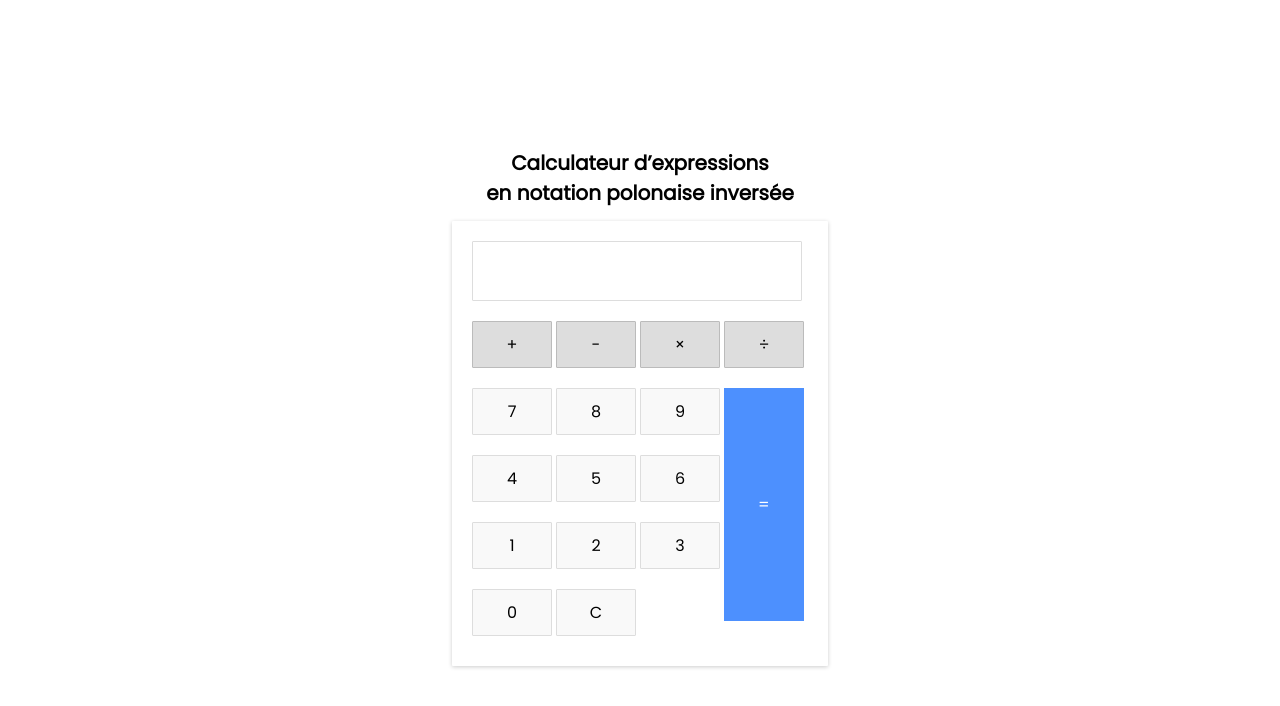
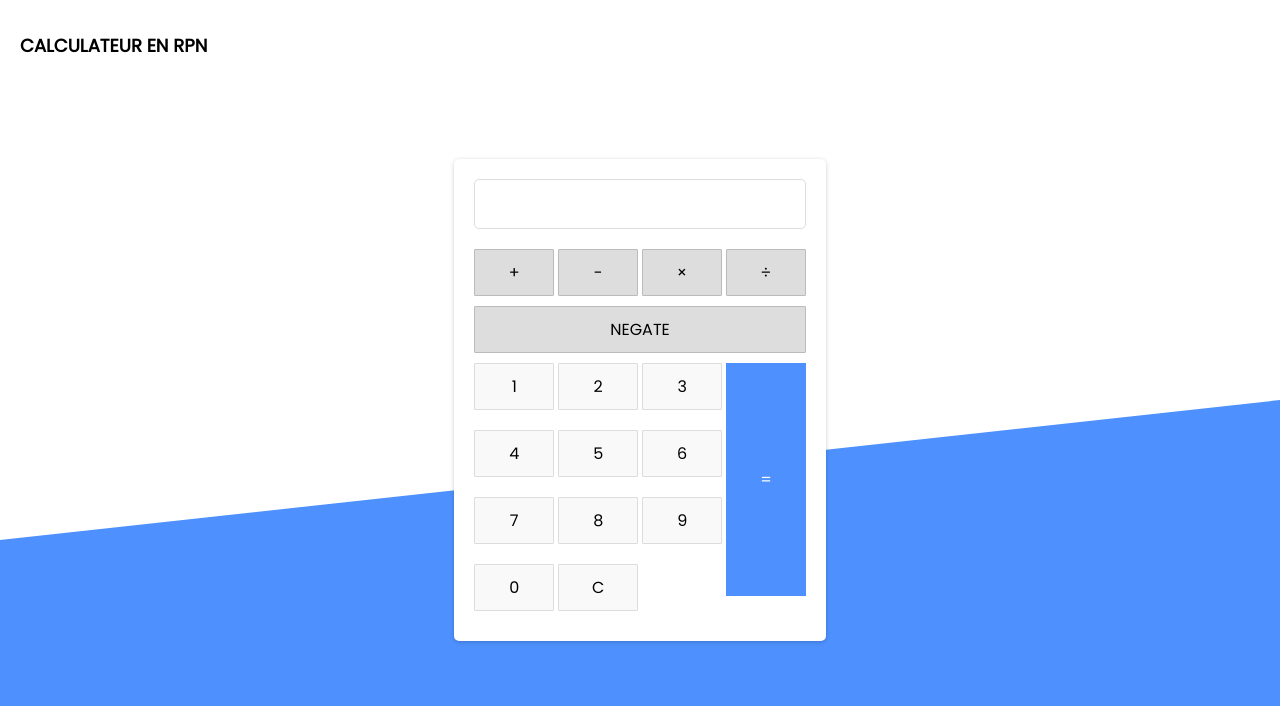
Before and after one commit to AlexisF9/RNP-project, a Next.js app: page / in a window 1280 px wide. Shown: the top 706 px of the page. Built offline with nearby package versions, Linux system fonts and the light colour scheme.

Commit message:
modif style calculator

```diff
--- a/domain/index.ts
+++ b/domain/index.ts
@@ -17,8 +17,6 @@ export function calculateNegation(a:number):number {
 }
 
 export function calculate(a:number, op:Operator, b:number):number {
-  console.log(a,op,b);
-
   switch (op) {
       case "+":
           return calculateAddition(a, b);
@@ -35,7 +33,7 @@ export function calculate(a:number, op:Operator, b:number):number {
   }
 }
 
-function idk(tab:Array<any>, i:number):Array<any> {
+function format(tab:Array<any>, i:number):Array<any> {
   if(tab[i] === "N"){
     tab[i-1] = calculate(Number(tab[i-1]),"N",0)
     tab.splice(i,6)
@@ -50,9 +48,11 @@ function idk(tab:Array<any>, i:number):Array<any> {
 export function polishReverse(text:string):string {
   let tab = text.split("")
 
-  while( tab.findIndex(e => e === "*"  || e === "/" || e === "+" || e === "-" || e === "N" ) !== -1) {
-      let i = tab.findIndex(e => e === "*"  || e === "/" || e === "+" || e === "-" || e === "N")
-      tab = idk(tab,i)
+  const search = (e) => e === "*" || e === "/" || e === "+" || e === "-" || e === "N";
+
+  while( tab.findIndex(search) !== -1) {
+      let i = tab.findIndex(search)
+      tab = format(tab,i)
   }
 
   return tab[0]
--- a/pages/api/hello.ts
+++ /dev/null
@@ -1,13 +0,0 @@
-// Next.js API route support: https://nextjs.org/docs/api-routes/introduction
-import type { NextApiRequest, NextApiResponse } from 'next'
-
-type Data = {
-  name: string
-}
-
-export default function handler(
-  req: NextApiRequest,
-  res: NextApiResponse<Data>
-) {
-  res.status(200).json({ name: 'John Doe' })
-}
--- a/pages/index.tsx
+++ b/pages/index.tsx
@@ -30,9 +30,7 @@ const Home: NextPage = () => {
       </Head>
 
       <main className={css.main}>
-        <h1>
-          Calculateur d’expressions <span>en notation polonaise inversée</span>
-        </h1>
+        <h1>Calculateur en RPN</h1>
         <div className={css.calculator}>
           <div className={css.input} id="input">
             {calcul}
@@ -44,11 +42,17 @@ const Home: NextPage = () => {
               <div onClick={() => addCharacter("*")}>&times;</div>
               <div onClick={() => addCharacter("/")}>&divide;</div>
             </div>
+            <div
+              className={css.negateBtn}
+              onClick={() => addCharacter("NEGATE")}
+            >
+              NEGATE
+            </div>
             <div className={css.leftPanel}>
               <div className={css.numbers}>
-                <div onClick={() => addCharacter("7")}>7</div>
-                <div onClick={() => addCharacter("8")}>8</div>
-                <div onClick={() => addCharacter("9")}>9</div>
+                <div onClick={() => addCharacter("1")}>1</div>
+                <div onClick={() => addCharacter("2")}>2</div>
+                <div onClick={() => addCharacter("3")}>3</div>
               </div>
               <div className={css.numbers}>
                 <div onClick={() => addCharacter("4")}>4</div>
@@ -56,9 +60,9 @@ const Home: NextPage = () => {
                 <div onClick={() => addCharacter("6")}>6</div>
               </div>
               <div className={css.numbers}>
-                <div onClick={() => addCharacter("1")}>1</div>
-                <div onClick={() => addCharacter("2")}>2</div>
-                <div onClick={() => addCharacter("3")}>3</div>
+                <div onClick={() => addCharacter("7")}>7</div>
+                <div onClick={() => addCharacter("8")}>8</div>
+                <div onClick={() => addCharacter("9")}>9</div>
               </div>
               <div className={css.numbers}>
                 <div onClick={() => addCharacter("0")}>0</div>
@@ -76,6 +80,7 @@ const Home: NextPage = () => {
             </div>
           </div>
         </div>
+        <div className={css.test}></div>
       </main>
     </div>
   );
--- a/styles/Home.module.scss
+++ b/styles/Home.module.scss
@@ -1,43 +1,66 @@
 @import "variables";
 
 .main {
+  z-index: 9;
   width: 100%;
   height: 100vh;
   display: flex;
   flex-direction: column;
   align-items: center;
   justify-content: center;
+
+  .test {
+    position: absolute;
+    bottom: 0;
+    height: 50%;
+    background-color: $primary;
+    width: 100%;
+    z-index: -1;
+    clip-path: polygon(0 35%, 100% 0, 100% 100%, 0% 100%);
+  }
 }
 
 .main h1 {
-  display: flex;
-  flex-direction: column;
-  text-align: center;
-  font-size: 20px;
+  position: absolute;
+  top: 20px;
+  left: 20px;
+  text-transform: uppercase;
+  font-size: 18px;
 }
 
 .calculator {
+  background-color: white;
   padding: 20px;
   -webkit-box-shadow: 0px 1px 4px 0px rgba(0, 0, 0, 0.2);
   box-shadow: 0px 1px 4px 0px rgba(0, 0, 0, 0.2);
-  border-radius: 1px;
+  border-radius: 5px;
 }
 
 .input {
   border: 1px solid #ddd;
-  border-radius: 1px;
-  height: 60px;
-  padding-right: 15px;
+  border-radius: 5px;
+  height: 50px;
+  padding: 10px 15px;
   text-align: right;
-  margin-right: 6px;
-  font-size: 2.5rem;
-  transition: all .2s ease-in-out;
+  font-size: 20px;
 }
 
-.input:hover {
+.operators {
+  display: flex;
+  width: 100%;
+  justify-content: space-between;
+}
+
+.negateBtn {
   border: 1px solid #bbb;
-  -webkit-box-shadow: inset 0px 1px 4px 0px rgba(0, 0, 0, 0.2);
-  box-shadow: inset 0px 1px 4px 0px rgba(0, 0, 0, 0.2);
+  border-radius: 1px;
+  width: 100%;
+  text-align: center;
+  padding: 10px;
+  margin: 0;
+  cursor: pointer;
+  background-color: #ddd;
+  transition: border-color .2s ease-in-out, background-color .2s, box-shadow .2s;
 }
 
 .operators div {
@@ -47,20 +70,20 @@
   width: 80px;
   text-align: center;
   padding: 10px;
-  margin: 20px 4px 10px 0;
+  margin: 20px 0 10px 0;
   cursor: pointer;
   background-color: #ddd;
   transition: border-color .2s ease-in-out, background-color .2s, box-shadow .2s;
 }
 
-.operators div:hover {
+.operators div:hover, .negateBtn:hover {
   background-color: #ddd;
   -webkit-box-shadow: 0px 1px 4px 0px rgba(0, 0, 0, 0.2);
   box-shadow: 0px 1px 4px 0px rgba(0, 0, 0, 0.2);
   border-color: $gray;
 }
 
-.operators div:active {
+.operators div:active, .negateBtn:active {
   font-weight: bold;
 }
 
```
Also changed, not shown: 1 other file (tests, documents, lock files or other folders).
